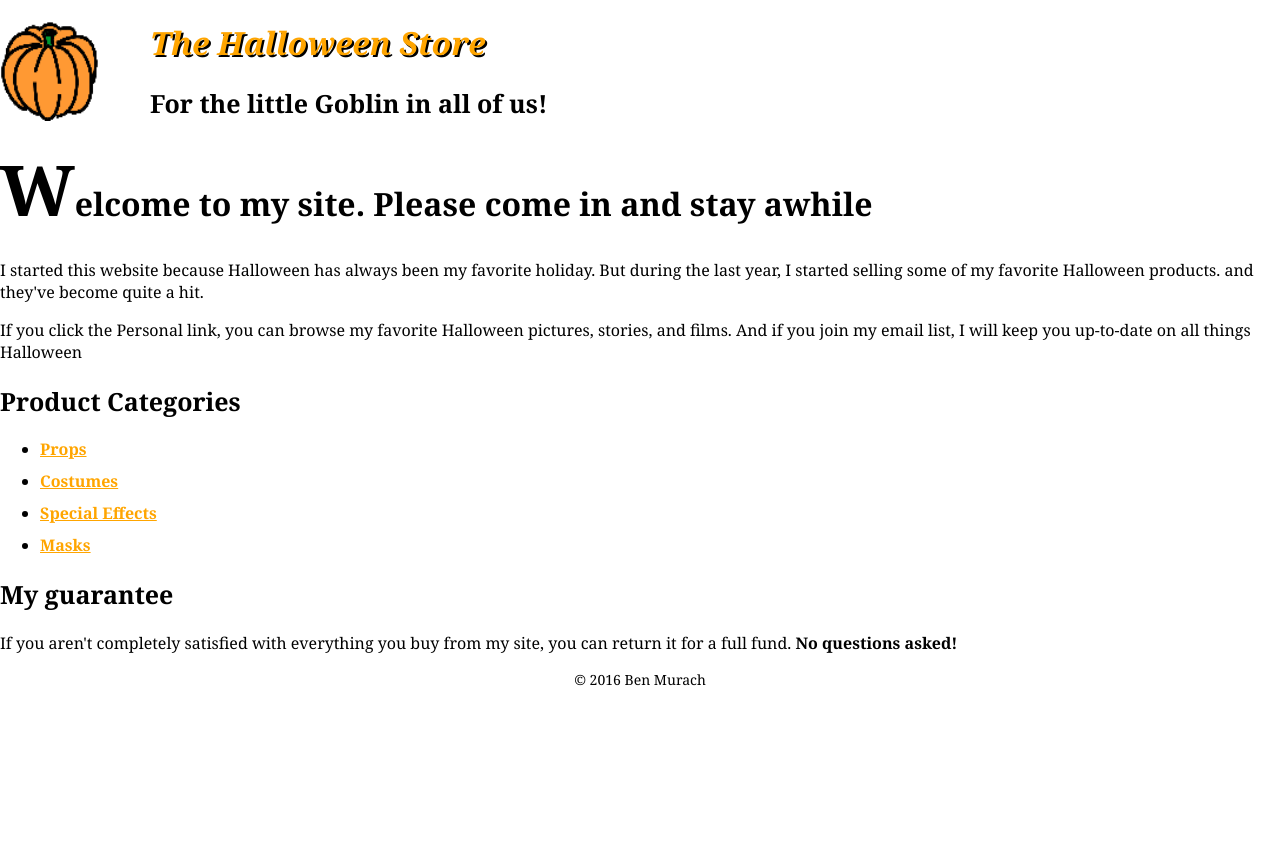
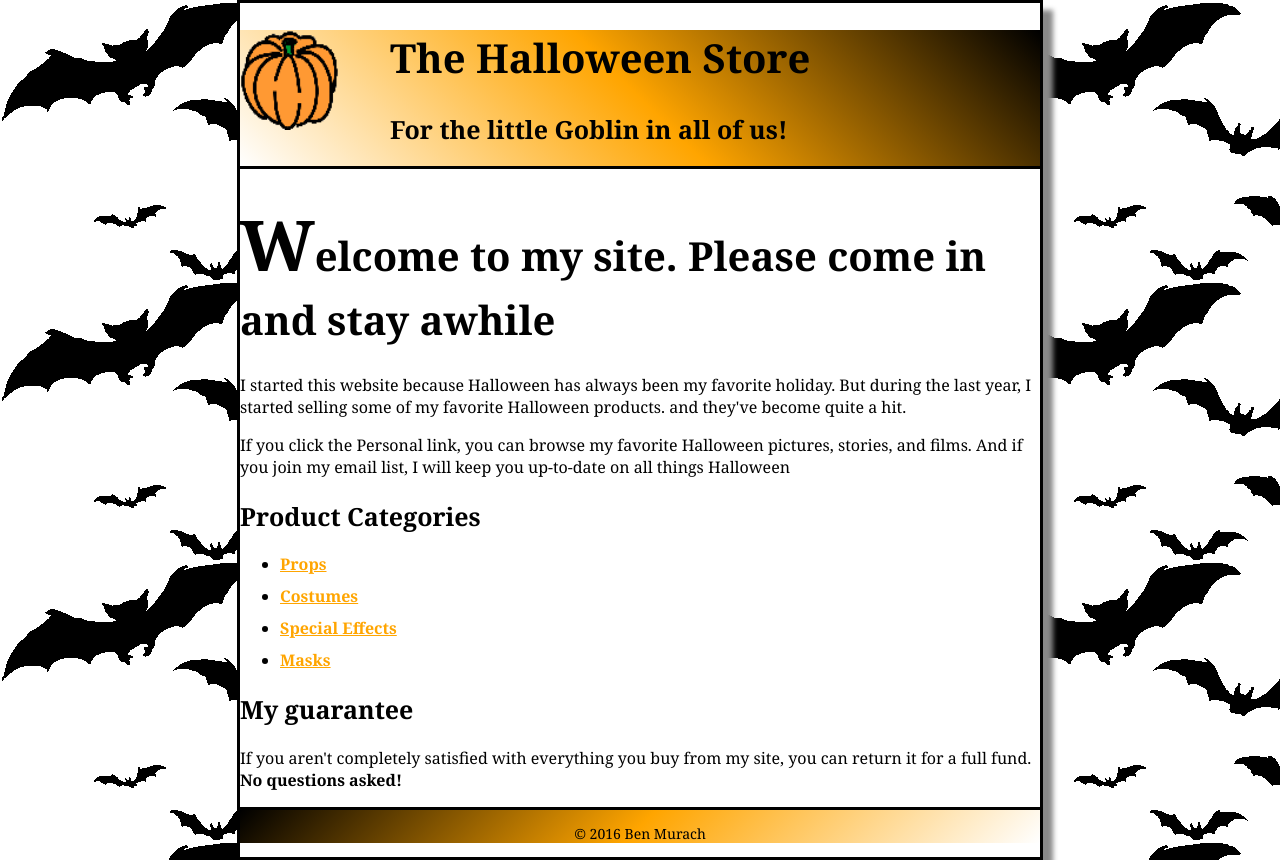
Before and after one commit to StephanieScro/HTMLExerciseFileF16, a plain HTML site: page HTMLClassExerciseF16/web/index.html in a window 1280 px wide. Before the commit the page ends 800 px from the top, so only its background shows below. Drawn offline with Linux system fonts and the light colour scheme.

Commit message:
Exercise three

```diff
--- a/HTMLClassExerciseF16/web/index.html
+++ b/HTMLClassExerciseF16/web/index.html
@@ -4,15 +4,15 @@
 <head>
 	<meta charset="utf-8" />
        <link rel="stylesheet" type="text/css" href=styles/main.css>
-        <link rel="stylesheet" type="text/css" href=styles/normalize.css>
+
 	<title>Halloween Store</title>
 
-</head>
+         </head>
 
 <body>
-    <header>
+   <header>
     <img src ="images/pumpkin.gif" alt="main pumpkin image" width="100" height="100">
-    <h1><i>The Halloween Store</i></h1>
+    <h1>The Halloween Store</h1>
 
         <h2>For the little Goblin in all of us!</h2>
 
--- a/HTMLClassExerciseF16/web/styles/main.css
+++ b/HTMLClassExerciseF16/web/styles/main.css
@@ -1,5 +1,21 @@
+
+html {
+     background-image: url("../images/bats.gif");
+}
+
 body {
+    width: 800px;
+    margin: 0 auto;
     font-family:"Georgia", Georgia, serif;
+    background-color: white;
+    box-shadow: 10px 10px 5px #888888;
+    border-style: solid;
+
+}
+
+header{
+    border-bottom: solid;
+    background: linear-gradient(45deg, white, orange, black);
 }
 
 h1{
@@ -14,8 +30,6 @@ main h1::first-letter{
 
  header h1{
      margin-left: 150px;
-    color: orange;
-      text-shadow: 2px 2px #000000;
  }
 
  header h2{
@@ -40,6 +54,11 @@ li{
      margin: 0 0 10px 0;
 }
 
+footer{
+    background: linear-gradient(-45deg, white, orange, black);
+    border-top: solid;
+}
+
 footer p{
     font-size: 14px;
         text-align: center;
```
